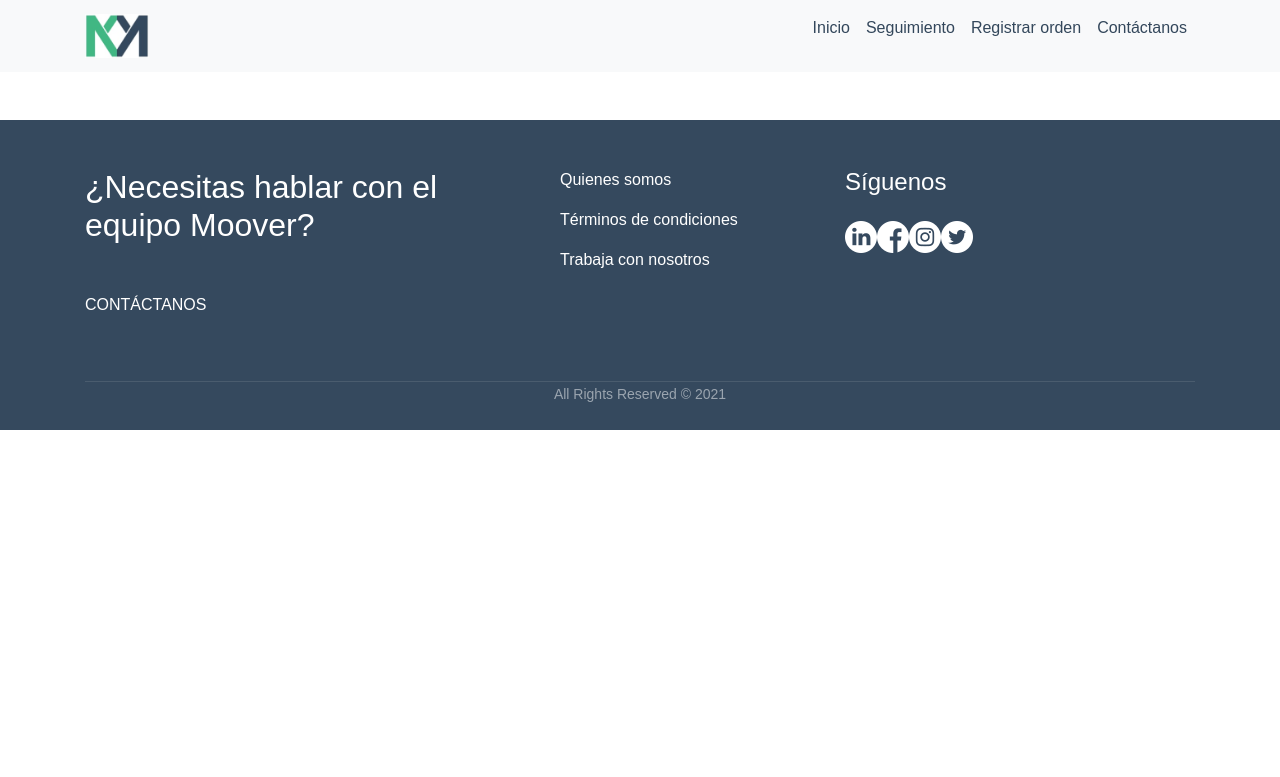
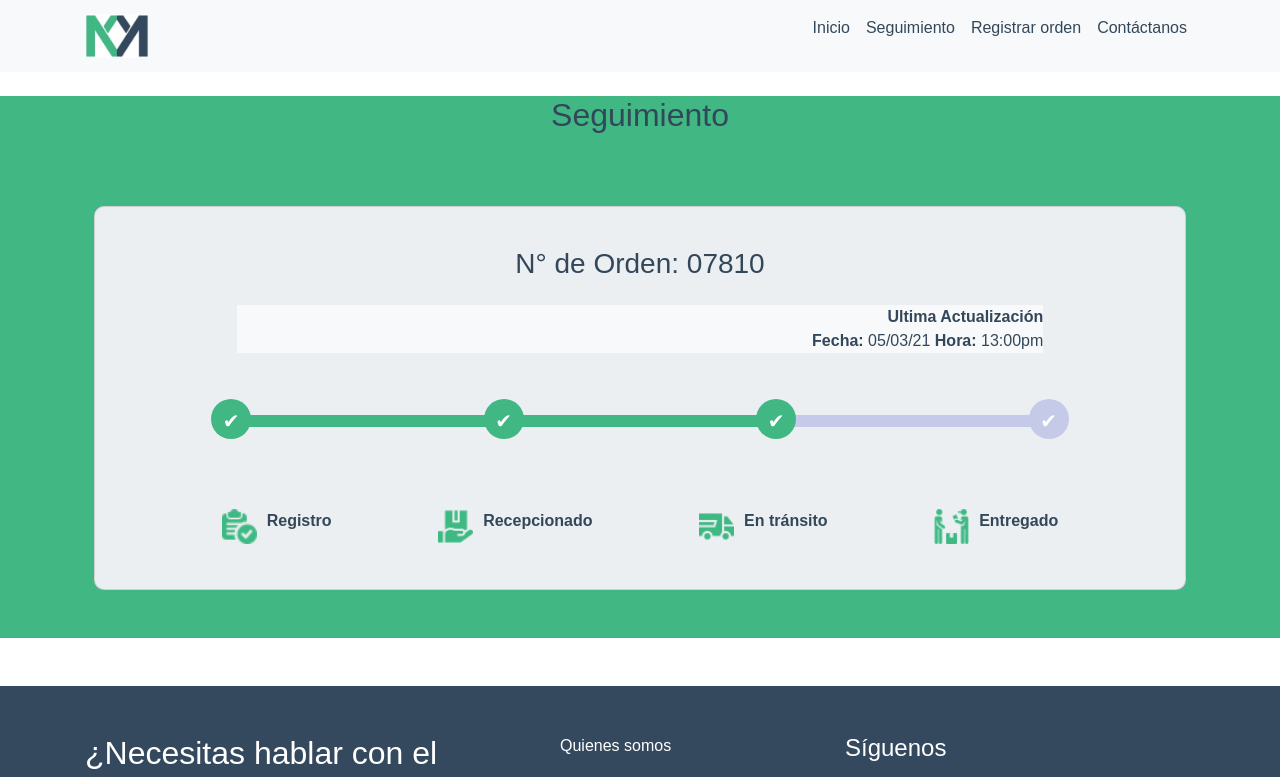
Before and after one commit to sandrahfiestas/moover-app, a Nuxt app: page /Tracking in a window 1280 px wide. Shown: the top 777 px of the page. Built offline with nearby package versions, Linux system fonts and the light colour scheme.

Commit message:
activando barra de progreso

```diff
--- /dev/null
+++ b/pages/Tracking.vue
@@ -0,0 +1,219 @@
+<template>
+  <div class="trancking-container">
+    <h2 class="text-center m-4 ">
+      Seguimiento
+    </h2>
+    <!-- TRACKING -->
+    <div class="container px-1 px-md-4 py-5 mx-auto">
+      <div class="card mt-0 mb-0">
+        <!-- ENCABEZADO DE CARD -->
+        <div class="col d-flex flex-column px-3 top">
+          <div class="text-center font-weight-bold">
+            <h3>N° de Orden: 07810</h3>
+          </div>
+          <div class="d-flex flex-column text-sm-right pt-3">
+            <p class="mb-0 font-weight-bold bg-light">
+              Ultima Actualización
+            </p>
+            <p class="bg-light">
+              <span class="font-weight-bold">Fecha:</span>
+              05/03/21
+              <span class="font-weight-bold">Hora:</span>
+              13:00pm
+            </p>
+          </div>
+        </div> <!-- Agregando clase 'active' a progreso -->
+        <div class="row d-flex justify-content-center">
+          <div class="col-12">
+            <ul id="progressbar" class="text-center">
+              <li class="active step0" />
+              <li class="active step0" />
+              <li class="active step0" />
+              <li class="step0" />
+            </ul>
+          </div>
+        </div>
+        <div class="row justify-content-between top mx-0">
+          <div class="row d-flex icon-content">
+            <img class="icon" src="../assets/icons/register_track.png">
+            <div class="d-flex justify-content-end flex-column">
+              <p class="font-weight-bold">
+                Registro
+              </p>
+            </div>
+          </div>
+          <div class="row d-flex icon-content">
+            <img class="icon" src="../assets/icons/package_track.png">
+            <div class="d-flex flex-column justify-content-end">
+              <p class="font-weight-bold">
+                Recepcionado
+              </p>
+            </div>
+          </div>
+          <div class="row d-flex icon-content">
+            <img class="icon" src="../assets/icons/transit_track.png">
+            <div class="d-flex flex-column justify-content-end">
+              <p class="font-weight-bold">
+                En tránsito
+              </p>
+            </div>
+          </div>
+          <div class="row d-flex icon-content">
+            <img class="icon" src="../assets/icons/end_track.png">
+            <div class="d-flex flex-column justify-content-end">
+              <p class="font-weight-bold">
+                Entregado
+              </p>
+            </div>
+          </div>
+        </div>
+      </div>
+    </div>
+  </div>
+</template>
+
+<script>
+export default {
+  name: 'Tracking'
+}
+</script>
+
+<style lang="scss" scoped>
+
+// .tracking-container {
+//   background-color: $primary-color;
+// }
+
+// .container {
+//   max-width: 100vh;
+//   border-style: solid;
+//   border-width: 1px;
+//   border-color: $primary-color;
+//   border-radius: 2rem;
+//   margin-bottom: 10rem;
+//   box-shadow: 6px 6px 10px -1px rgba(0, 0, 0, 0.30);
+// }
+
+.trancking-container {
+background-color: $primary-color;
+}
+
+// .card {
+
+// }
+// INICIO TRACKING
+.card {
+    z-index: 0;
+    background-color: #ECEFF1;
+    padding-bottom: 20px;
+    margin-top: 90px;
+    margin-bottom: 90px;
+    border-radius: 10px
+}
+
+.top {
+    padding-top: 40px;
+    padding-left: 13% !important;
+    padding-right: 13% !important;
+}
+
+#progressbar {
+    margin-bottom: 30px;
+    overflow: hidden;
+    color: #78B89C;
+    padding-left: 0px;
+    margin-top: 30px
+}
+
+#progressbar li {
+    list-style-type: none;
+    font-size: 13px;
+    width: 25%;
+    float: left;
+    position: relative;
+    font-weight: 400
+}
+
+#progressbar .step0:before {
+    content: "✔";
+    color: #fff
+}
+
+#progressbar li:before {
+    width: 40px;
+    height: 40px;
+    line-height: 45px;
+    display: block;
+    font-size: 20px;
+    background: #C5CAE9;
+    border-radius: 50%;
+    margin: auto;
+    padding: 0px
+}
+
+#progressbar li:after {
+    content: '';
+    width: 100%;
+    height: 12px;
+    background: #C5CAE9;
+    position: absolute;
+    left: 0;
+    top: 16px;
+    z-index: -1
+}
+
+#progressbar li:last-child:after {
+    border-top-right-radius: 10px;
+    border-bottom-right-radius: 10px;
+    position: absolute;
+    left: -50%
+}
+
+#progressbar li:nth-child(2):after,
+#progressbar li:nth-child(3):after {
+    left: -50%
+}
+
+#progressbar li:first-child:after {
+    border-top-left-radius: 10px;
+    border-bottom-left-radius: 10px;
+    position: absolute;
+    left: 50%
+}
+
+#progressbar li:last-child:after {
+    border-top-right-radius: 10px;
+    border-bottom-right-radius: 10px
+}
+
+#progressbar li:first-child:after {
+    border-top-left-radius: 10px;
+    border-bottom-left-radius: 10px
+}
+
+#progressbar li.active:before,
+#progressbar li.active:after {
+    background: $primary-color;
+}
+
+#progressbar li.active:before {
+    content:"✔"
+}
+
+.icon {
+    width: 35px;
+    height: 35px;
+    margin-right: 10px
+}
+
+.icon-content {
+    padding-bottom: 20px
+}
+
+@media screen and (max-width: 992px) {
+    .icon-content {
+        width: 50%
+    }
+}
+// FIN TRACKING
+</style>
```
